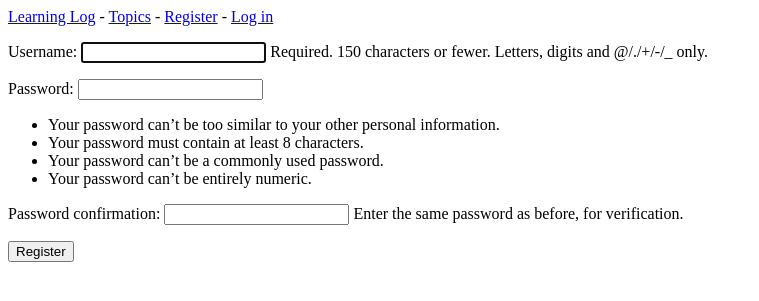
After one commit to otienosam/learning_log, a Django app: page /users/register/ in a window 1280 px wide. The commit adds this page. Shown: the top 301 px of the page, without its empty margins (0-759 px from the left). Run offline with Django 3.2, Linux system fonts and the light colour scheme.

Commit message:
registration page added

```diff
--- a/learning_logs/templates/learning_logs/base.html
+++ b/learning_logs/templates/learning_logs/base.html
@@ -6,6 +6,7 @@ can be ommitted or not -->
 Hello, {{ user.username }}.
 <a href="{% url 'users:logout' %}">Log out</a>
 {% else %}
+<a href="{% url 'users:register' %}">Register</a> -
 <a href="{% url 'users:login' %}">Log in</a>
 {% endif %}
 </p>
--- /dev/null
+++ b/users/templates/registration/register.html
@@ -0,0 +1,12 @@
+{% extends "learning_logs/base.html" %}
+{% block content %}
+
+<form method="post" action="{% url 'users:register' %}">
+  {% csrf_token %}
+  {{ form.as_p }}
+  <button name="submit">Register</button>
+  <input type="hidden" name="next" value="{% url 'learning_logs:index' %}" />
+
+</form>
+
+{% endblock content %}
--- a/users/urls.py
+++ b/users/urls.py
@@ -1,8 +1,12 @@
 """Defines URL patterns for users"""
 from django.urls import path, include
+
+from . import views
 
 app_name = 'users'
 urlpatterns = [
 # Include default auth urls.
 path('', include('django.contrib.auth.urls')),
+# Registration page.
+path('register/', views.register, name='register'),
 ]
--- a/users/views.py
+++ b/users/views.py
@@ -1,3 +1,26 @@
-from django.shortcuts import render
+from django.shortcuts import render, redirect
+from django.contrib.auth import login
+from django.contrib.auth.forms import UserCreationForm
 
-# Create your views here.
+def register(request):
+
+    """Register a new user."""
+    if request.method != 'POST':
+        # Display blank registration form.
+        form = UserCreationForm()#instance with no Initial data
+    else:
+        # Process completed form.
+        form = UserCreationForm(data=request.POST)#instance with
+        #submitted data
+
+        if form.is_valid():
+            new_user = form.save()#save the username and the hash of the
+            # password to the database
+
+            # Log the user in and then redirect to home page.
+            login(request, new_user)#creates a valid session for the new user
+            return redirect('learning_logs:index')
+
+    # Display a blank or invalid form.
+    context = {'form': form}
+    return render(request, 'registration/register.html', context)
```
Also changed, not shown: db.sqlite3.
